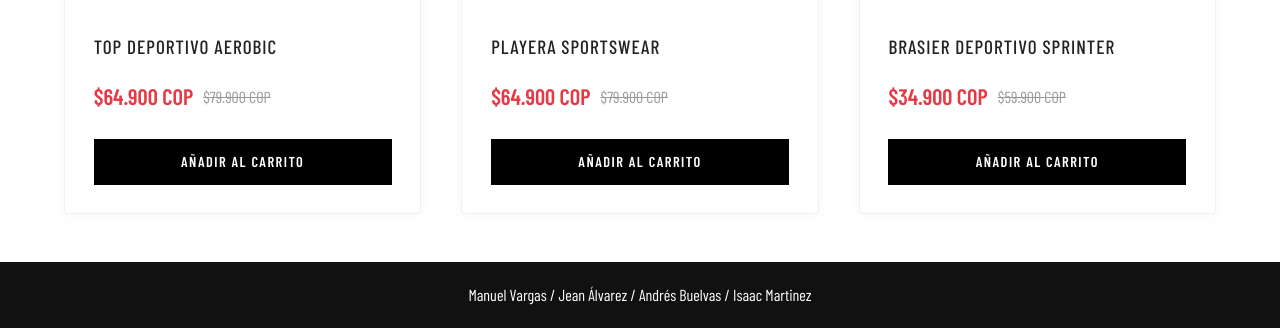
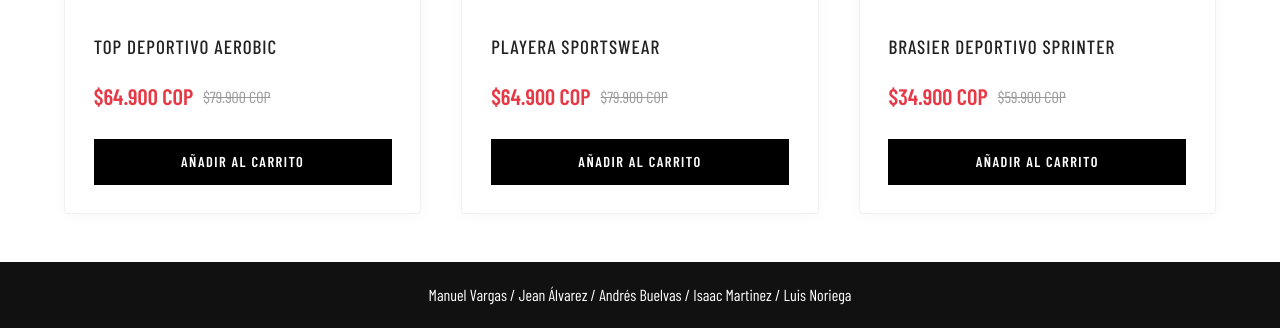
Before and after one commit to manuvhz/tiendadeportiva, a plain HTML site: page index.html in a window 1280 px wide. Shown: the part 1199-1527 px from the top of the page. Drawn offline with nearby package versions, Linux system fonts and the light colour scheme.

Commit message:
Update index.html

```diff
--- a/index.html
+++ b/index.html
@@ -46,7 +46,7 @@
         </div>
     </div>
 
-    <footer>Manuel Vargas / Jean Álvarez / Andrés Buelvas / Isaac Martinez</footer>
+    <footer>Manuel Vargas / Jean Álvarez / Andrés Buelvas / Isaac Martinez / Luis Noriega</footer>
 
     <script src="script.js"></script>
 </body>
```
